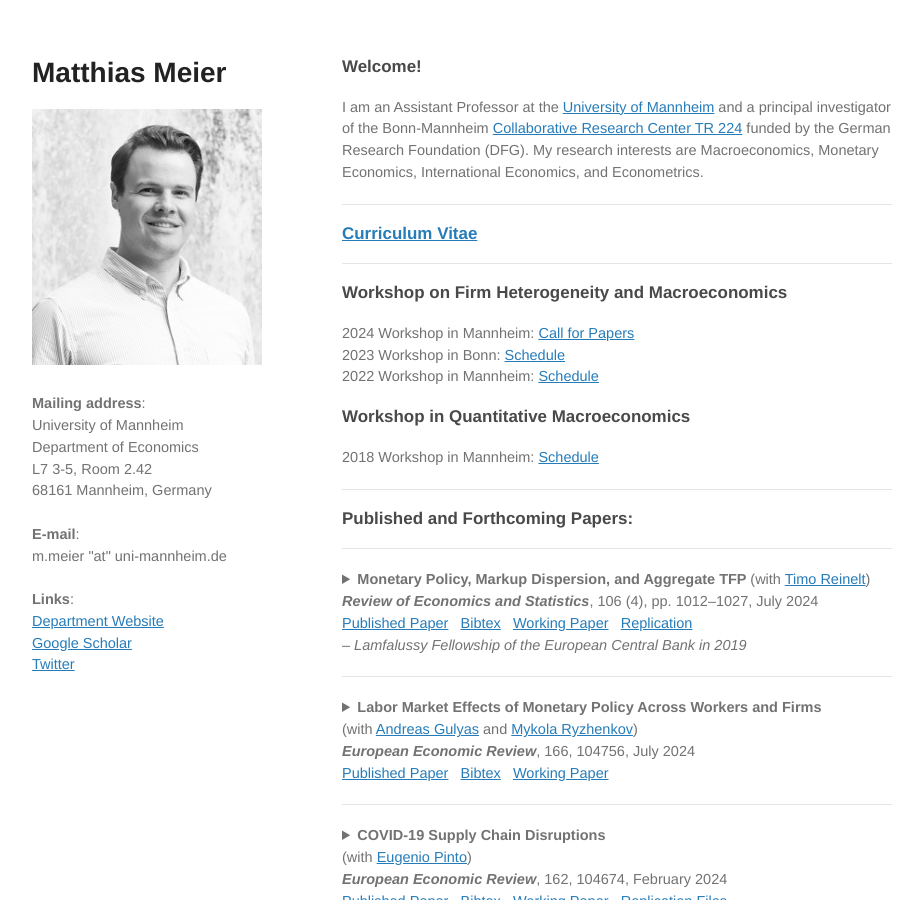
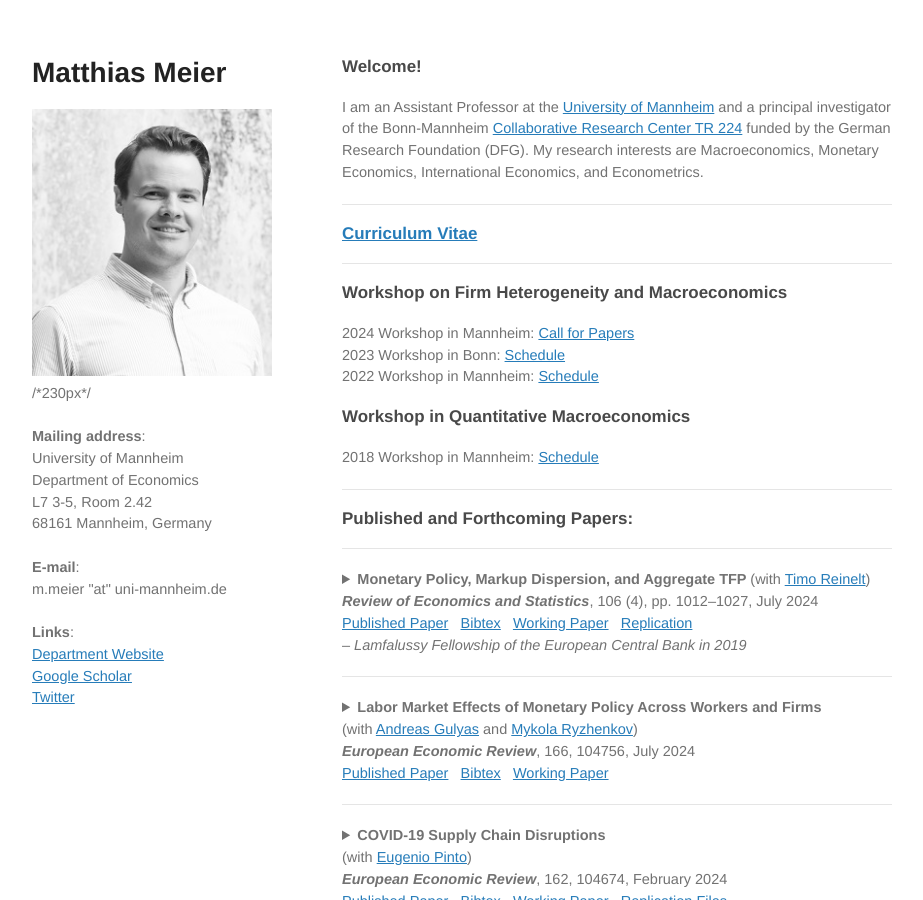
Before and after one commit to matthias-meier-econ/matthias-meier-econ.github.io, a Jekyll site: the page built from README.md, in a window 1280 px wide and 900 px high. Shown: the whole window, without its empty margins (178-1101 px from the left). Built offline with Jekyll 4.4.1, drawn with Linux system fonts in a browser that asks for light colours; our own code applies the rules of GitHub Pages for plain Markdown files; a script that is not in the unit is left out; the repository's description, which GitHub fills in, is left out.

Commit message:
Update default.html

```diff
--- a/_layouts/default.html
+++ b/_layouts/default.html
@@ -31,7 +31,7 @@
           <img src="1280px-University_of_Mannheim.svg.png" style="width:150px" /></p>
           -->
 
-          <img src="{{site.logo | relative_url}}" alt="Logo"  style="width:230px" />
+          <img src="{{site.logo | relative_url}}" alt="Logo"  style="width:240px" /> /*230px*/
 
           <p>
           <br><b>Mailing address</b>:
```
